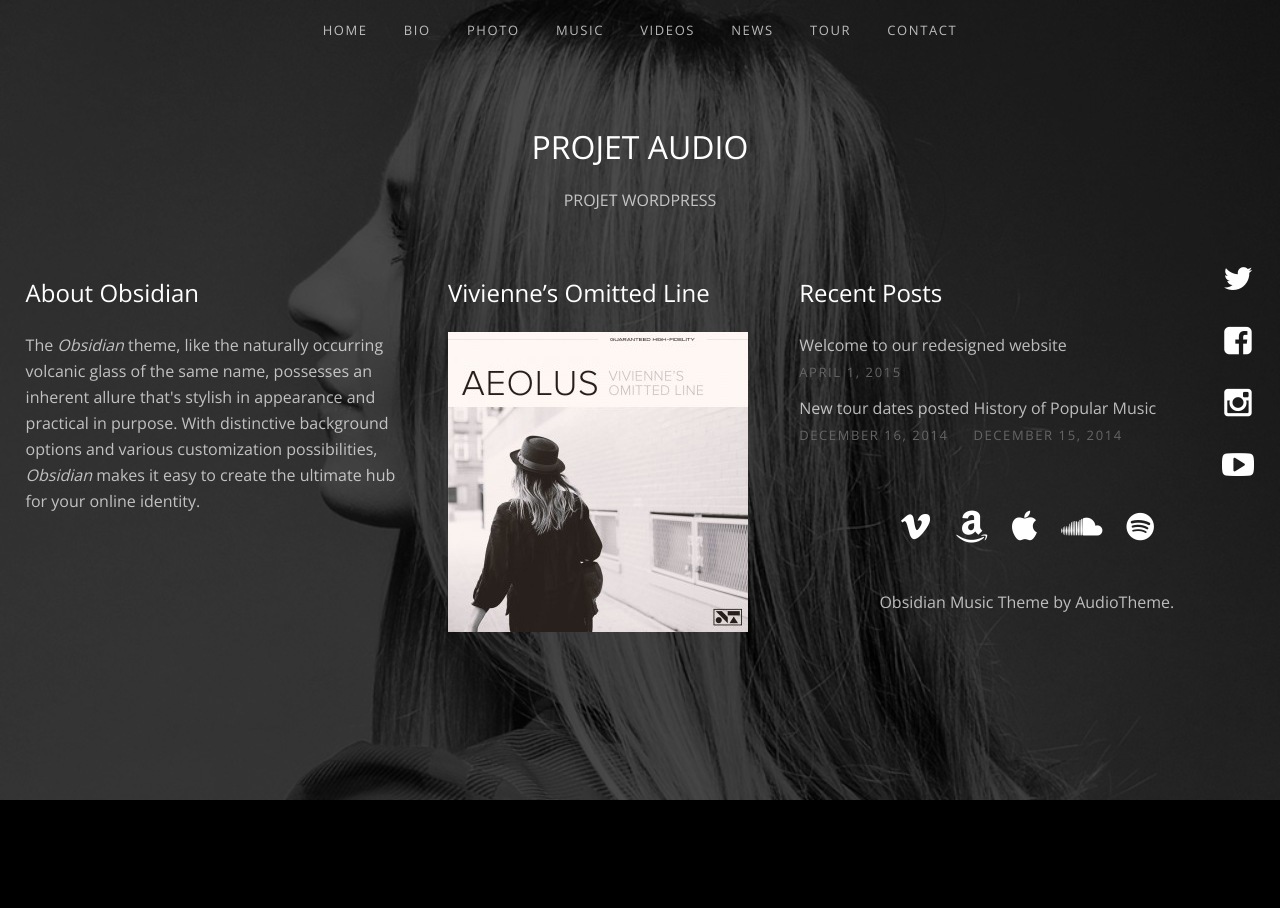
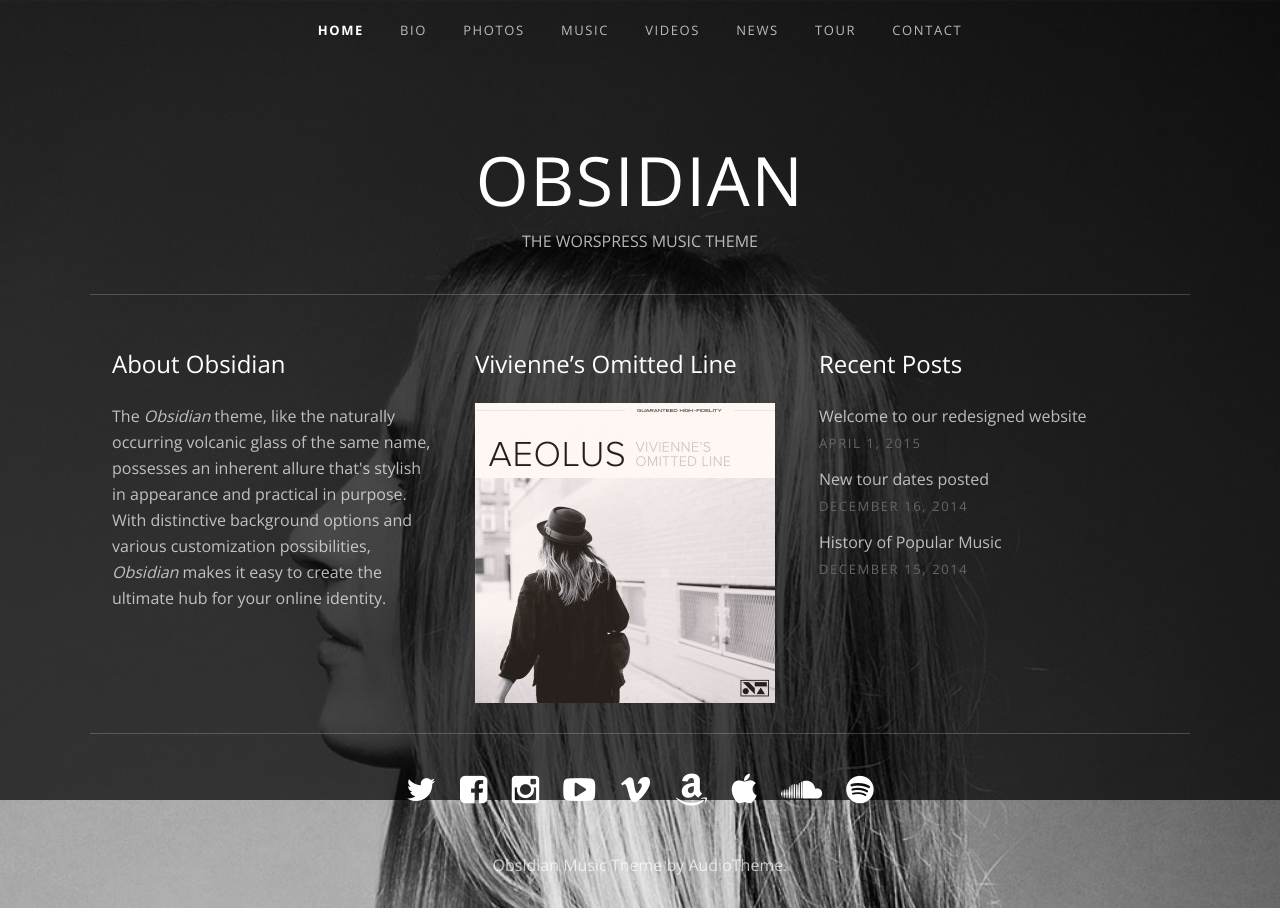
Before and after one commit to Nicomartin14/site_musique, a plain HTML site: page index.html in a window 1280 px wide. Before the commit the page ends 800 px from the top, so only its background shows below. Drawn offline with nearby package versions, Linux system fonts and the light colour scheme.

Commit message:
mise a jour de la mise en place

```diff
--- a/index.html
+++ b/index.html
@@ -2,50 +2,46 @@
 	<html>
 		<head>
 			<meta charset="utf-8">
-	<link type="text/css" rel="stylesheet" href="css/style.css">
-	<link type="text/css" rel="stylesheet" href="css/normalize.css">
-	<link href='https://fonts.googleapis.com/css?family=Open+Sans:300,400,600,700' rel='stylesheet' type='text/css'>
+			<link href='css/normalize.css' rel='stylesheet' type='text/css'>
 			<link href='css/font-awesome-4.4.0/css/font-awesome.css' rel='stylesheet' type='text/css'>
 			<link href='css/font-awesome-4.4.0/css/font-awesome.min.css' rel='stylesheet' type='text/css'>
-
-		<title>défi simplon</title>
+			<link type="text/css" rel="stylesheet" href="css/style.css"/>
+			<link href='https://fonts.googleapis.com/css?family=Open+Sans:300,400,600,700' rel='stylesheet' type='text/css'>
+			<title>Défis Simplon N°2</title>
 		</head>
 		<body>
 			<div id="body-opacity"></div>
-		<div id="global">
+				<div id="content">
 					<header>
-
-			<h1 class="titre" id="titre_header">Projet audio</h1>
-			<span>projet wordpress</span>
+						<h1 id="header_title" href="" >Obsidian</h1>
+						<span>The worspress Music Theme</span>
 						<nav>
 							<ul>
-					<a><li>home</li></a>
-					<a><li>bio</li></a>
-					<a><li>photo</li></a>
-					<a><li>music</li></a>
-					<a><li>videos</li></a>
-					<a><li>news</li></a>
-					<a><li>tour</li></a>
-					<a><li>contact</li></a>
-
+								<li><a class='active' href="index.html">Home</a></li>
+								<li><a href="bio.html">Bio</a></li>
+								<li><a href="photos.html">Photos</a></li>
+								<li><a href="music.html">Music</a></li>
+								<li><a href="videos.html">Videos</a></li>
+								<li><a href="news.html">News</a></li>
+								<li><a href="tour.html">Tour</a></li>
+								<li><a href="contact.html">Contact</a></li>
 							</ul>
 						</nav>
 					</header>
-
 					<footer>
-			<div class="premier_footer">
+						<div class="footer-first">
 							<div id="footer-left">
-				<h2 class="titre">About Obsidian</h2>
+								<h2 >About Obsidian</h2>
 								<p>
 									The <em>Obsidian</em> theme, like the naturally occurring volcanic glass of the same name, possesses an inherent allure that's stylish in appearance and practical in purpose. With distinctive background options and various customization possibilities, <em>Obsidian</em> makes it easy to create the ultimate hub for your online identity.
 								</p>
 							</div>
 							<div id="footer-center">
-					<h2 class="titre">Vivienne’s Omitted Line</h2>
+								<h2 >Vivienne’s Omitted Line</h2>
 								<a href=""><img id="footer-img" src="images/album-03-300x300.jpg"/></a>
 							</div>
 							<div id="footer-right">
-					<h2 class="titre">Recent Posts</h2>
+								<h2>Recent Posts</h2>
 								<ul>
 									<li>
 										<a class="footer-a" href="">Welcome to our redesigned website</a></br>
@@ -63,7 +59,7 @@
 								</ul>
 							</div>
 						</div>
-<div class="premier_footer" style="text-align: center;">
+						<div class="footer-first" style="text-align: center;">
 							<ul>
 								<li><a href=""><i class="footer-btn fa fa-2x fa-twitter"></i></a></li>
 								<li><a href=""><i class="footer-btn fa fa-2x fa-facebook-square"></i></a></li>
@@ -74,13 +70,12 @@
 								<li><a href=""><i class="footer-btn fa fa-2x fa-apple"></i></a></li>
 								<li><a href=""><i class="footer-btn fa fa-2x fa-soundcloud"></i></a></li>
 								<li><a href=""><i class="footer-btn fa fa-2x fa-spotify"></i></a></li>
-
 							</ul>
 							<span>Obsidian Music Theme by  AudioTheme.</span>
 						</div>
+
 					</footer>
 				</div>
-</div>
+
 		</body>
-
 	</html>
```
Lines whose indentation alone changed are shown as unchanged.
